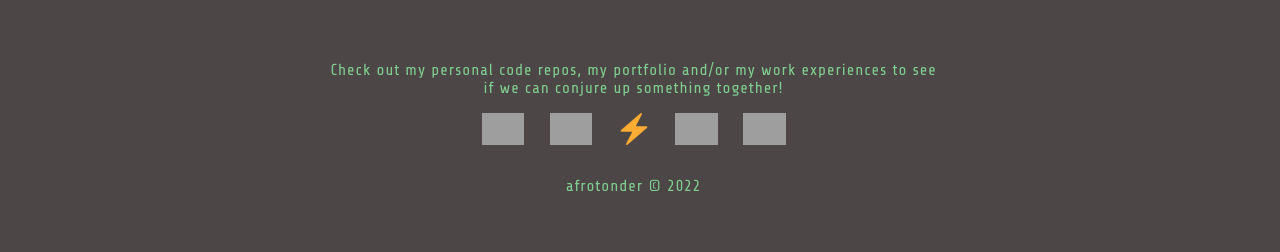
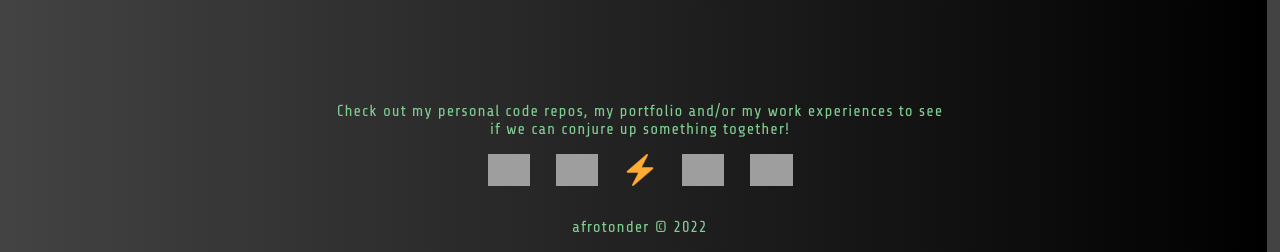
Before and after one commit to afrotonder/afrotonder, a plain HTML site: page index.html in a window 1280 px wide. Shown: the part 548-800 px from the top of the page. Drawn offline with Linux system fonts and the light colour scheme; grey boxes are pictures that could not be loaded.

Commit message:
Add new favicon. Fix footer to bottom. Change bg color.

```diff
--- a/styles.css
+++ b/styles.css
@@ -1,9 +1,16 @@
 :root {
-  --bg:  #4D4646;
+  /* --bg:  #4D4646; */
   --mainColor: #7FCD91;
   --linkColor: #F5EAEA;
   --lightLinkColor: lightgreen ;
   --lightText: white ;
+
+
+  background: #000000;  /* fallback for old browsers */
+  background: -webkit-linear-gradient(to right, #434343, #000000);  /* Chrome 10-25, Safari 5.1-6 */
+  background: linear-gradient(to right, #434343, #000000); /* W3C, IE 10+/ Edge, Firefox 16+, Chrome 26+, Opera 12+, Safari 7+ */
+
+
 }
 
 html {
@@ -303,7 +310,7 @@ ul {
 
 .footer {
   bottom: 0;
-  /* position: fixed; */
+  position: fixed;
   margin-left: auto;
   margin-right: auto;
   width: 100%;
```
Also changed, not shown: images/0_favicon.ico (added), images/favicon.ico.
